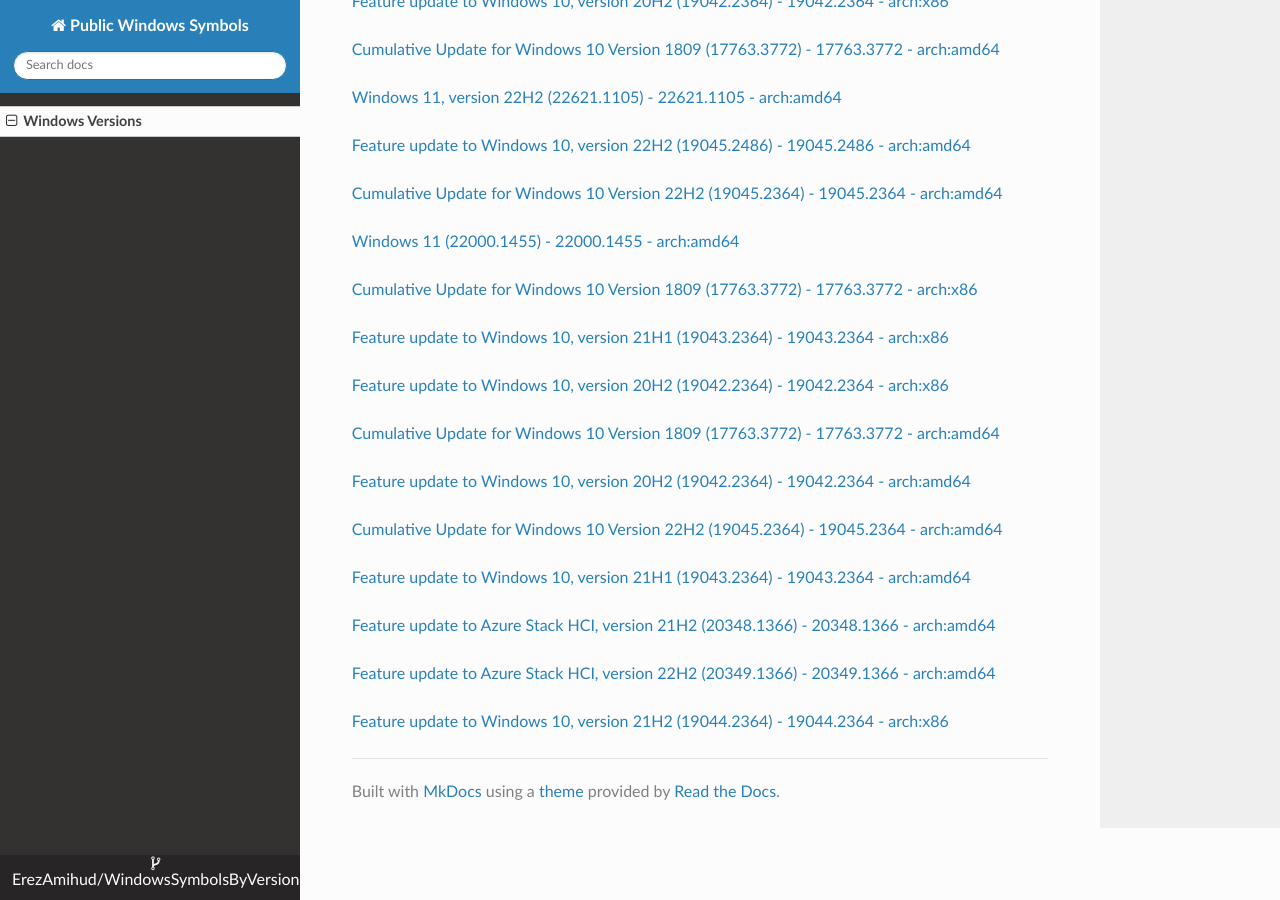
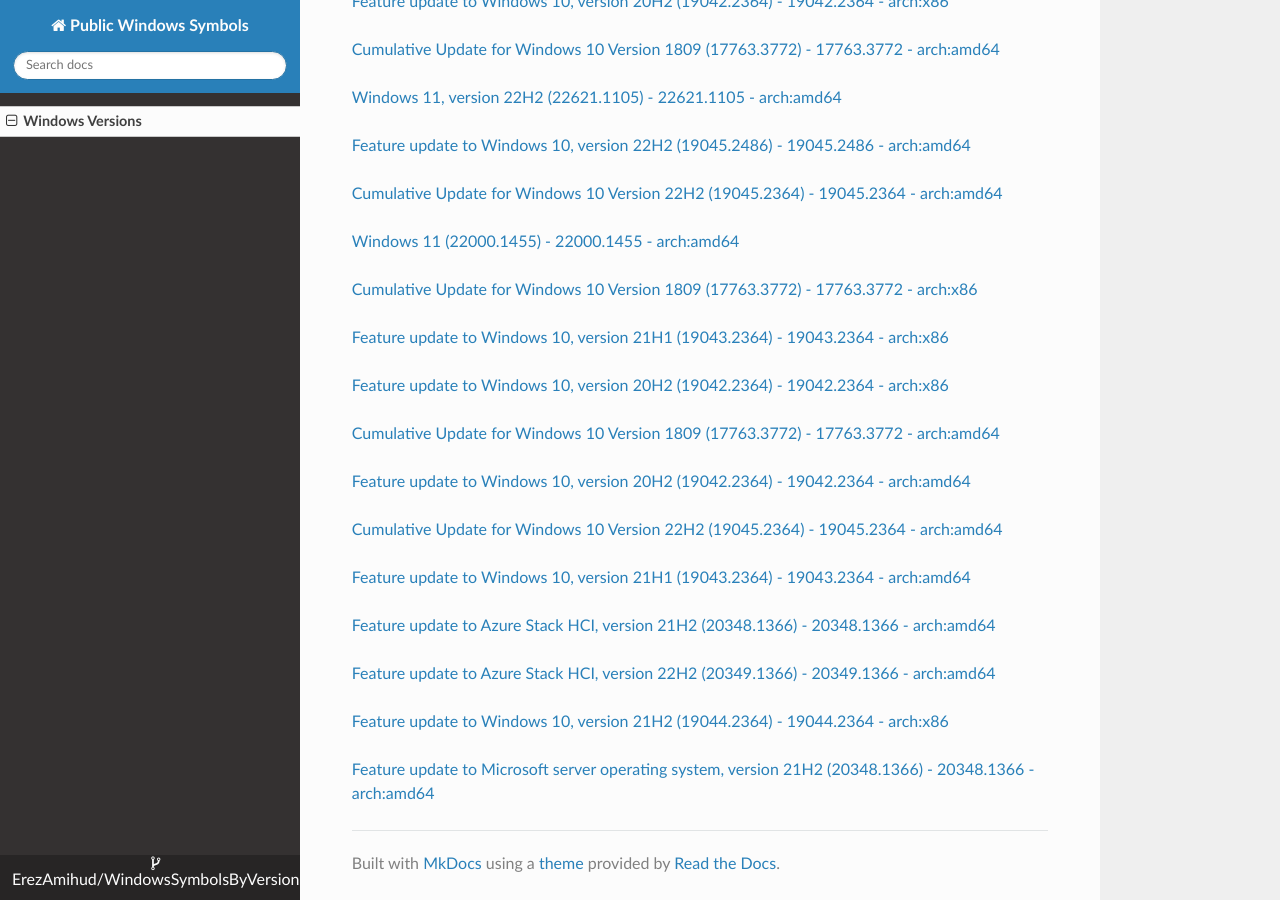
Before and after one commit to ErezAmihud/WindowsSymbolsByVersion, an MkDocs documentation site: the page built from docs/index.md, in a window 1280 px wide and 900 px high, scrolled down 43541 px. Built offline with MkDocs 1.6.1, drawn with Linux system fonts in a browser that asks for light colours; nearby versions of some CDN libraries.

Commit message:
Automated commit, add manifest for e855e59b-5a68-43d0-a4e4-4f74e690cc1a

```diff
--- a/docs/index.md
+++ b/docs/index.md
@@ -2551,3 +2551,6 @@
 
 
 [Feature update to Windows 10, version 21H2 (19044.2364) - 19044.2364 - arch:x86](https://github.com/ErezAmihud/WindowsSymbolsByVersion/blob/main/manifests/3f44de05-9072-4ce1-a908-ea52ca0970b1.manifest)
+
+
+[Feature update to Microsoft server operating system, version 21H2 (20348.1366) - 20348.1366 - arch:amd64](https://github.com/ErezAmihud/WindowsSymbolsByVersion/blob/main/manifests/e855e59b-5a68-43d0-a4e4-4f74e690cc1a.manifest)
```
Also changed, not shown: process_builds.json (+1 -1 lines), 1 other file.
